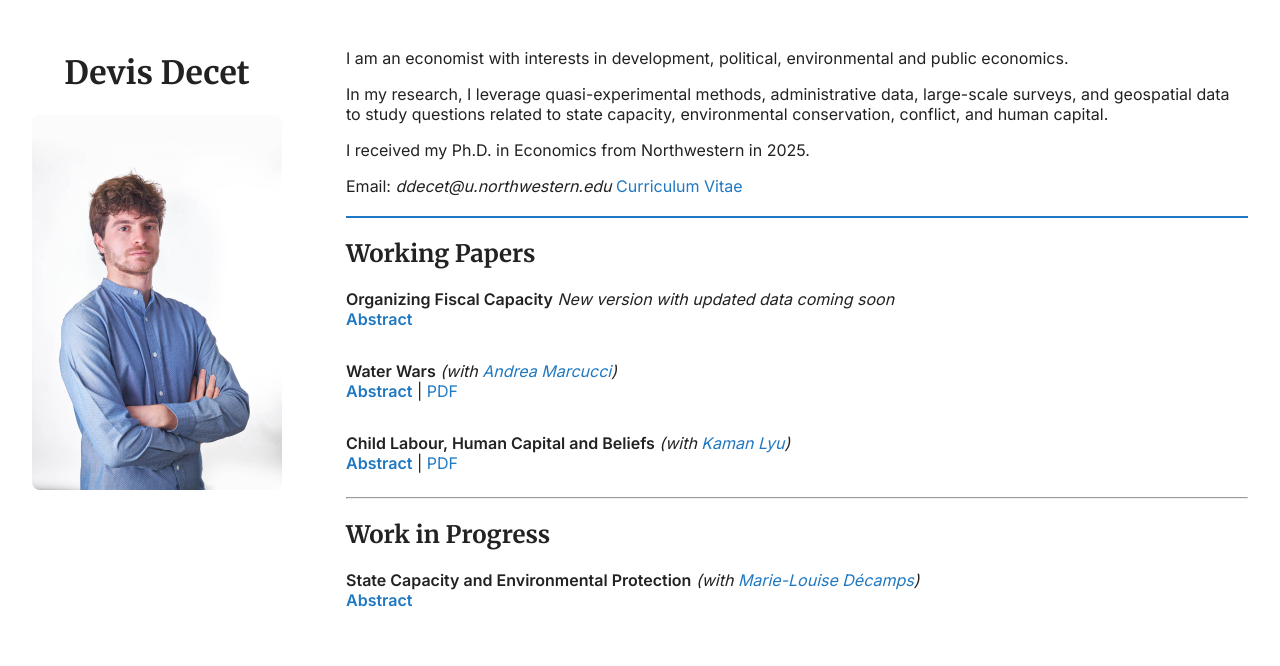
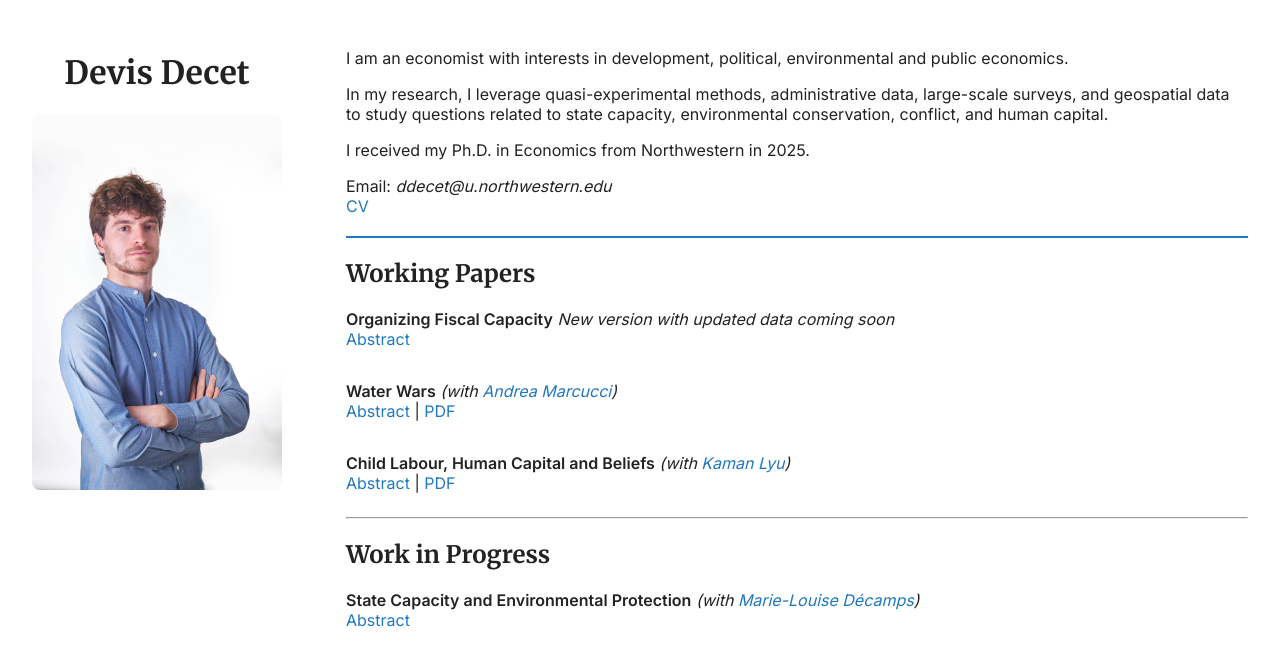
Before and after one commit to elenastella94/elenastella.github.io, a Jekyll site: the page built from index.md, in a window 1280 px wide and 900 px high. Shown: the top 666 px of the window. Built offline with Jekyll 4.4.1, drawn with Linux system fonts in a browser that asks for light colours.

Commit message:
Initial website setup

```diff
--- a/_includes/about.md
+++ b/_includes/about.md
@@ -5,4 +5,4 @@ In my research, I leverage quasi-experimental methods, administrative data, larg
 I received my Ph.D. in Economics from Northwestern in 2025.
 
 Email: *ddecet@u.northwestern.edu*
-[Curriculum Vitae](/assets/pdf/decet_cv.pdf)
+[CV](/assets/pdf/decet_cv.pdf)
--- a/assets/css/style.css
+++ b/assets/css/style.css
@@ -82,7 +82,7 @@ body {
   color: var(--primary-color);
   cursor: pointer;
   text-decoration: none;
-  font-weight: 600;
+  font-weight: normal;
   margin-top: 0.5rem;
 }
 
```
